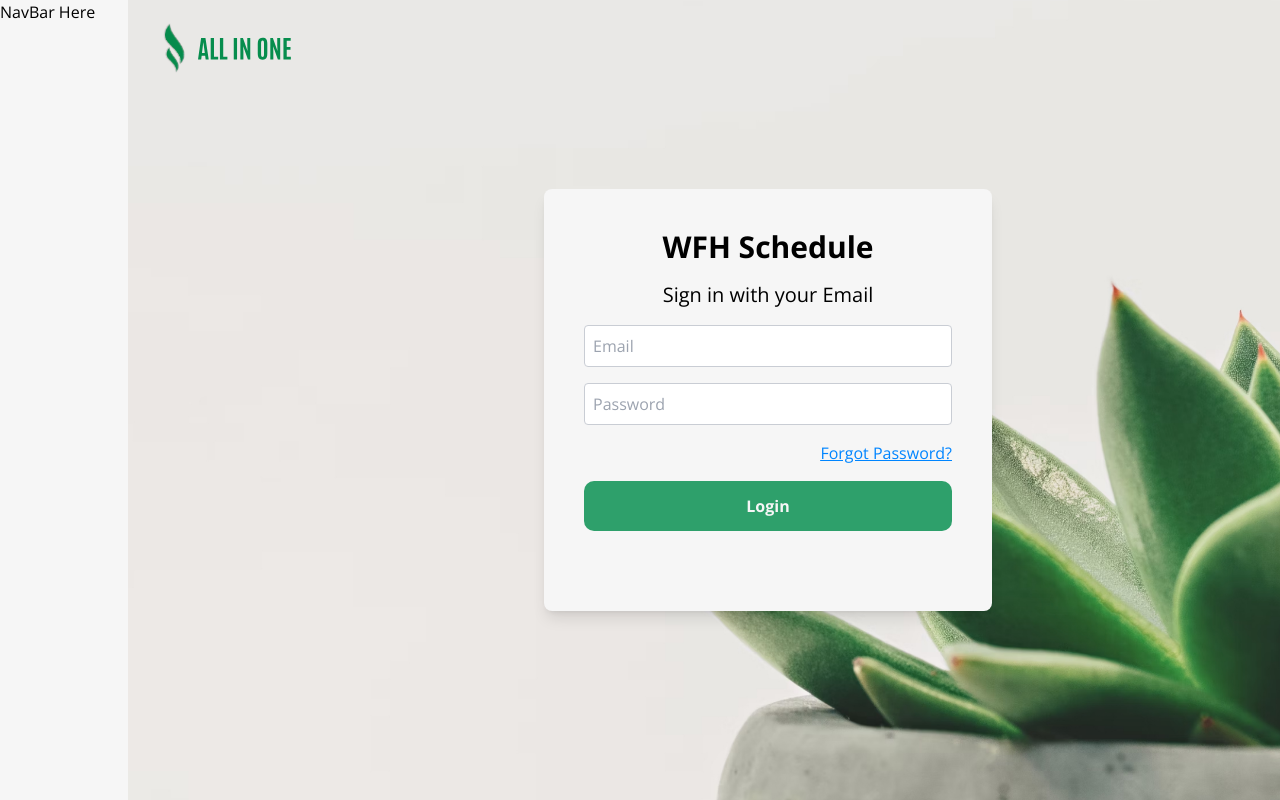
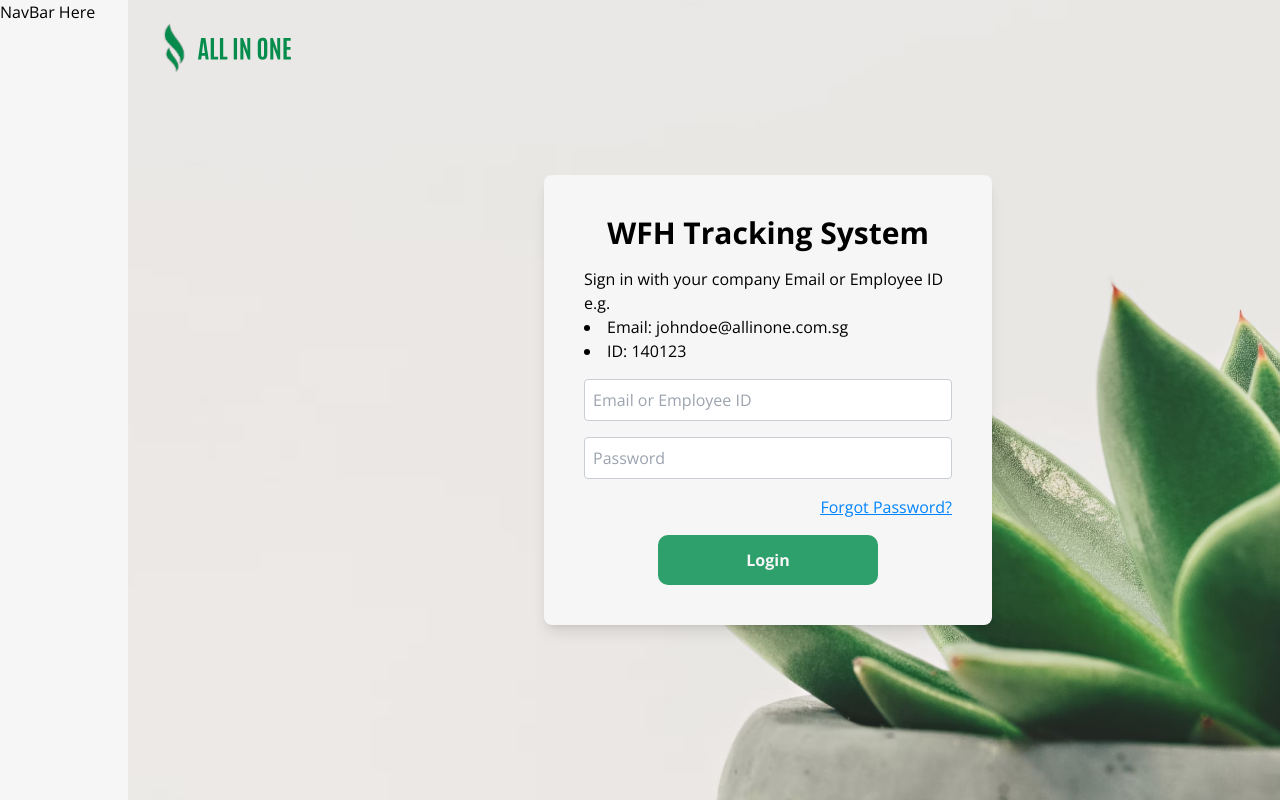
Before and after one commit to Jerric1801/spm-wfh-frontend, a React (Vite) app: page /login in a window 1280 px wide. Built offline with nearby package versions, Linux system fonts and the light colour scheme.

Commit message:
Add basic login logic for login page
Included following logical checks:
Emails must end with @allinone.com. Employee IDs must be a 6 digit number

```diff
--- a/src/pages/Login.jsx
+++ b/src/pages/Login.jsx
@@ -4,24 +4,65 @@ import background_img from "../assets/images/login_background.jpg";
 import Button from "../components/common/Button";
 
 function Login() {
-    const [email, setEmail] = useState("");
+    const [emailOrId, setEmailOrId] = useState("");
     const [password, setPassword] = useState("");
-    // const [error, setError] = useState("");
+    const [errors, setErrors] = useState([]);
+    const [isLoading, setIsLoading] = useState(false);
 
     const handleSubmit = (e) => {
         e.preventDefault();
 
-        // if (!email || !password) {
-        //     setError("Please fill in all fields.");
-        //     return;
-        // }
-        // if (!/^(?=.*[a-z])(?=.*[A-Z])(?=.*\d)(?=.*[@$!%*?&])[A-Za-z\d@$!%*?&]{8,}$/.test(password)) {
-        //     setError("Password must be at least 8 characters long and include uppercase, lowercase, number, and special character.");
-        //     return;
+        // Clear previous error messages
+        setErrors([]);
+        setIsLoading(true);
+
+        // User Email and Employee ID requirements
+        // Email: must end with @allinone.com.sg
+        // Employee ID: must be a 6 digit number
+        const emailRegex = /^[a-zA-Z0-9._%+-]+@allinone\.com\.sg$/;
+        const idRegex = /^\d{6}$/;
+
+        // // Password requirements
+        // const passwordTests = [
+        //     { regex: /.{8,}/, message: "Password must be at least 8 characters long." },
+        //     { regex: /[A-Z]/, message: "Password must contain at least one uppercase letter." },
+        //     { regex: /[a-z]/, message: "Password must contain at least one lowercase letter." },
+        //     { regex: /[0-9]/, message: "Password must contain at least one number." },
+        //     { regex: /[!@#$%^&*(),.?":{}|<>]/, message: "Password must contain at least one special character." }
+        // ];
+
+        // Store Error Messages
+        const newErrors = [];
+
+        if (!emailOrId) {
+            newErrors.push("Please enter your Email or Employee ID.");
+        } else if (!emailRegex.test(emailOrId) && !idRegex.test(emailOrId)) {
+            newErrors.push("Please enter a valid company email or employee ID.");
+        }
+
+        if (!password) {
+            newErrors.push("Please enter your password.");
+        }
+        // } else {
+        //     passwordTests.forEach(test => {
+        //         if (!test.regex.test(password)) {
+        //             newErrors.push(test.message);
+        //         }
+        //     });
         // }
 
-        console.log("Email:", email);
-        console.log("Password:", password);
+        if (newErrors.length > 0) {
+            setErrors(newErrors);
+            setIsLoading(false);
+            return;
+        }
+
+        // Simulate a longer loading time (e.g., API call)
+        setTimeout(() => {
+            console.log("Email/ID:", emailOrId);
+            console.log("Password:", password);
+            setIsLoading(false);
+        }, 2000); // 2 seconds
     };
 
     return (
@@ -36,24 +77,31 @@ function Login() {
                 alt="Logo"
                 className="absolute top-5 left-5 w-24 h-auto md:w-36 z-10"
             />
-            <div className="bg-white p-5  w-full md:p-10 max-w-md rounded-lg shadow-lg text-center relative z-10">
-                <h1 className="mb-4 font-os font-bold text-2xl md:text-3xl">
-                    WFH Schedule
+            <div className="bg-white w-full max-w-md rounded-lg shadow-lg relative p-5 md:p-10 font-os text-center z-10">
+                <h1 className="mb-4 font-bold text-2xl md:text-3xl">
+                    WFH Tracking System
                 </h1>
-                <h2 className="mb-4 text-center text-lg md:text-xl">
-                    Sign in with your Email
-                </h2>
-                {/* {error && <p className="mb-4">{error}</p>} */}
-                <form onSubmit={handleSubmit} className="mb-10">
+                <p className="mb-4 text-base md:text-base text-left">
+                    Sign in with your company Email or Employee ID
+                    <br />
+                    e.g.
+                    <ul className="list-disc list-inside">
+                        <li>Email: johndoe@allinone.com.sg</li>
+                        <li>ID: 140123</li>
+                    </ul>
+                </p>
+                <form onSubmit={handleSubmit} className="">
                     <div className="mb-4">
                         <input
-                            type="email"
-                            placeholder="Email"
-                            value={email}
-                            onChange={(e) => setEmail(e.target.value)}
-                            className="w-full p-2 border border-stroke-grey rounded"
-                            required
+                            type="text"
+                            placeholder="Email or Employee ID"
+                            value={emailOrId}
+                            onChange={(e) => setEmailOrId(e.target.value)}
+                            className={`w-full p-2 border ${errors.some(error => error.toLowerCase().includes("email")) ? "border-red-500" : "border-stroke-grey"} rounded`}
                         />
+                        {errors.filter(error => error.toLowerCase().includes("email")).map((error, index) => (
+                            <p key={index} className="text-red-500">{error}</p>
+                        ))}
                     </div>
                     <div className="mb-4">
                         <input
@@ -61,17 +109,18 @@ function Login() {
                             placeholder="Password"
                             value={password}
                             onChange={(e) => setPassword(e.target.value)}
-                            className="w-full p-2 border border-stroke-grey rounded"
-                            required
+                            className={`w-full p-2 border ${errors.some(error => error.toLowerCase().includes("password")) ? "border-red-500" : "border-stroke-grey"} rounded`}
                         />
-                        {/* {error && <div>{error}</div>} */}
+                        {errors.filter(error => error.toLowerCase().includes("password")).map((error, index) => (
+                            <p key={index} className="text-red-500">{error}</p>
+                        ))}
                     </div>
                     <div className="mb-4 text-right underline text-tag-blue-dark">
                         <a href="#">
                             Forgot Password?
                         </a>
                     </div>
-                    <Button type="submit" text="Login" width="100%" height="50px" />
+                    <Button type="submit" text={isLoading ? "Loading..." : "Login"} width="60%" height="50px" disabled={isLoading} />
                 </form>
             </div>
         </div>
```
